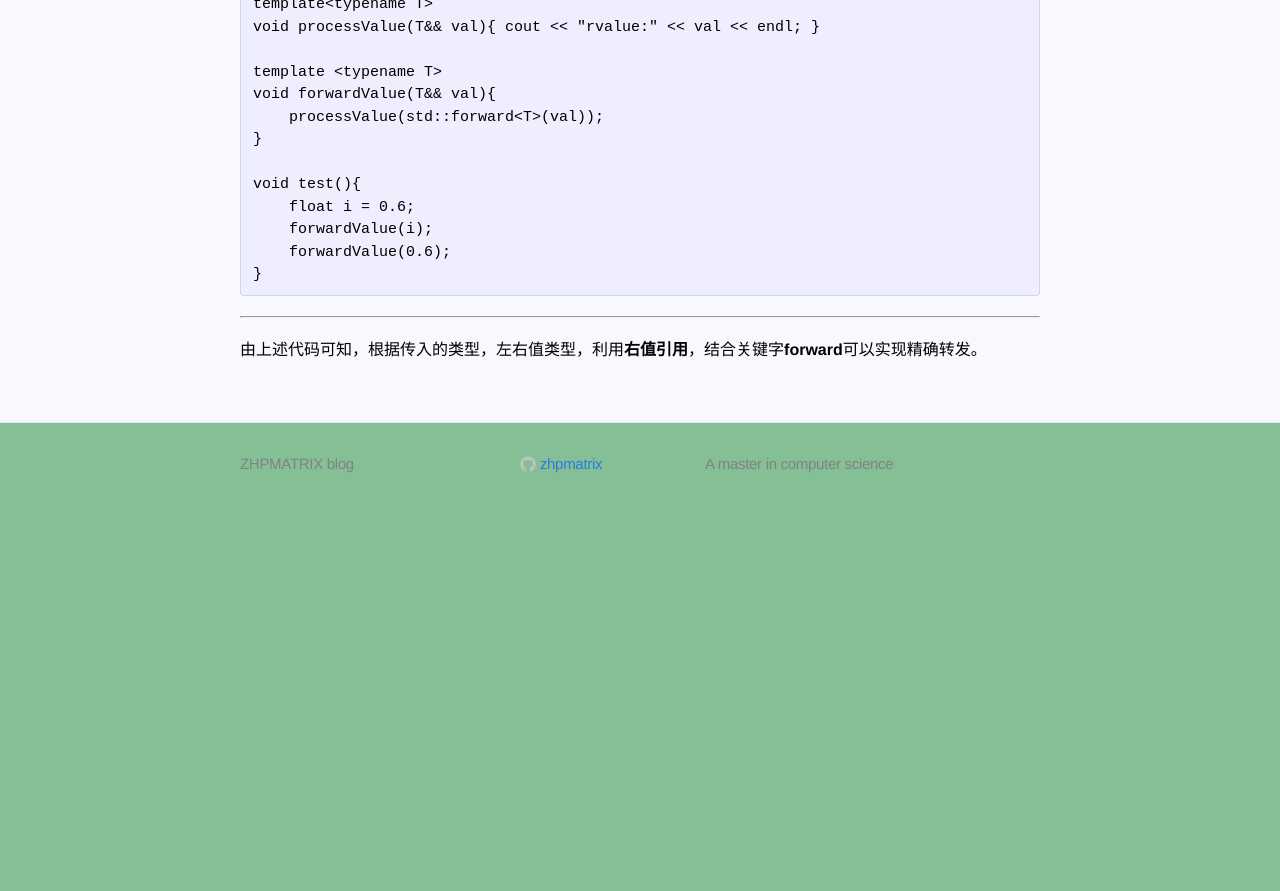
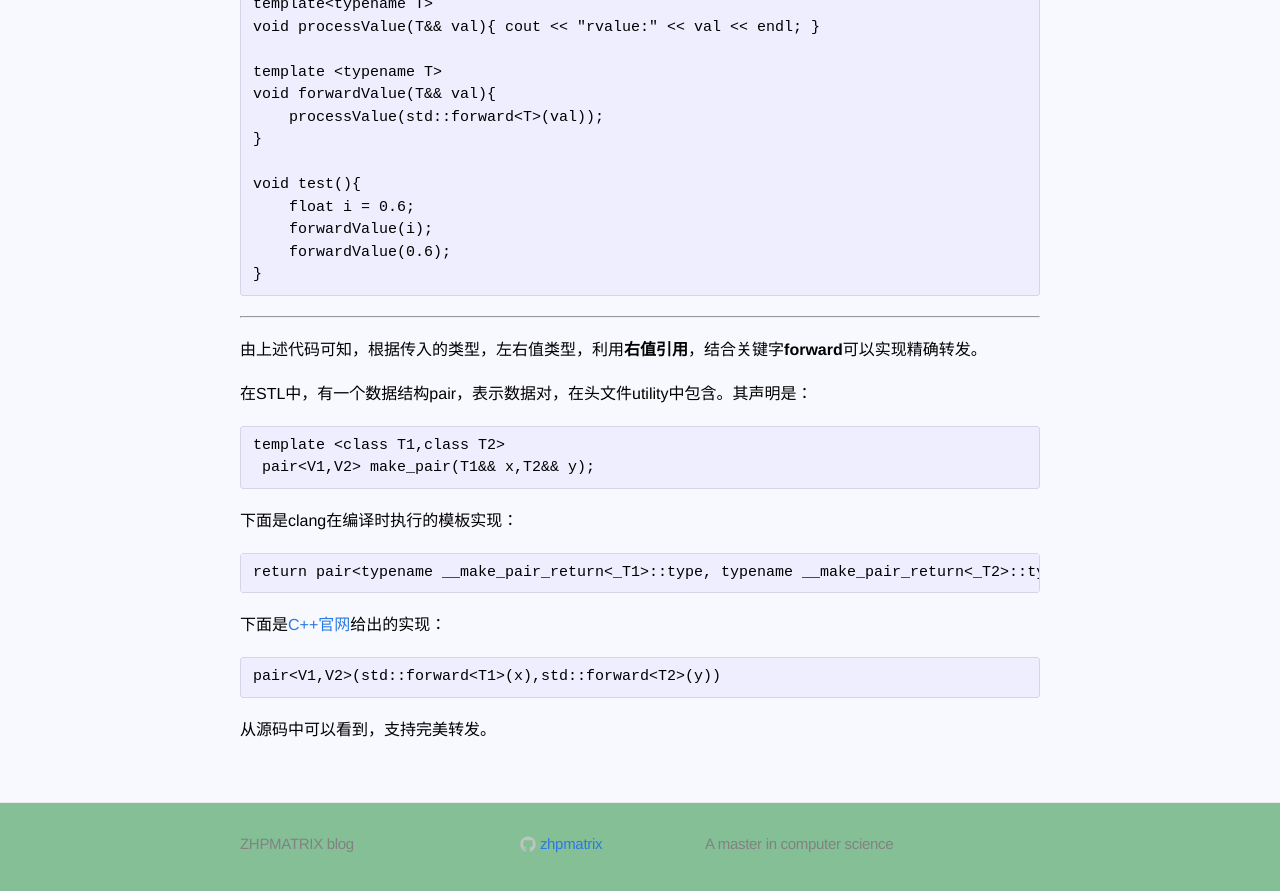
Before and after one commit to zhpmatrix/zhpmatrix.github.io, a Jekyll site: the page built from _posts/2016-10-07-rvalue.md, in a window 1280 px wide and 900 px high, scrolled down 1962 px. Shown: the top 891 px of the window. Built offline with Jekyll 4.4.1, drawn with Linux system fonts in a browser that asks for light colours; comment, search, counter and statistics services are not loaded; before the commit the page ends 2482 px from its top, so only the background shows below that.

Commit message:
mod rvalue and add make_pair source code

```diff
--- a/_posts/2016-10-07-rvalue.md
+++ b/_posts/2016-10-07-rvalue.md
@@ -96,3 +96,18 @@ C++11标准提出**右值引用**，作用如下：
 
 ***
 由上述代码可知，根据传入的类型，左右值类型，利用**右值引用**，结合关键字**forward**可以实现精确转发。
+
+在STL中，有一个数据结构pair，表示数据对，在头文件utility中包含。其声明是：
+
+    template <class T1,class T2>
+     pair<V1,V2> make_pair(T1&& x,T2&& y);
+
+下面是clang在编译时执行的模板实现：
+
+    return pair<typename __make_pair_return<_T1>::type, typename __make_pair_return<_T2>::type>
+
+下面是[C++官网](http://www.cplusplus.com/reference/utility/make_pair/)给出的实现：
+
+    pair<V1,V2>(std::forward<T1>(x),std::forward<T2>(y))
+
+从源码中可以看到，支持完美转发。
```
